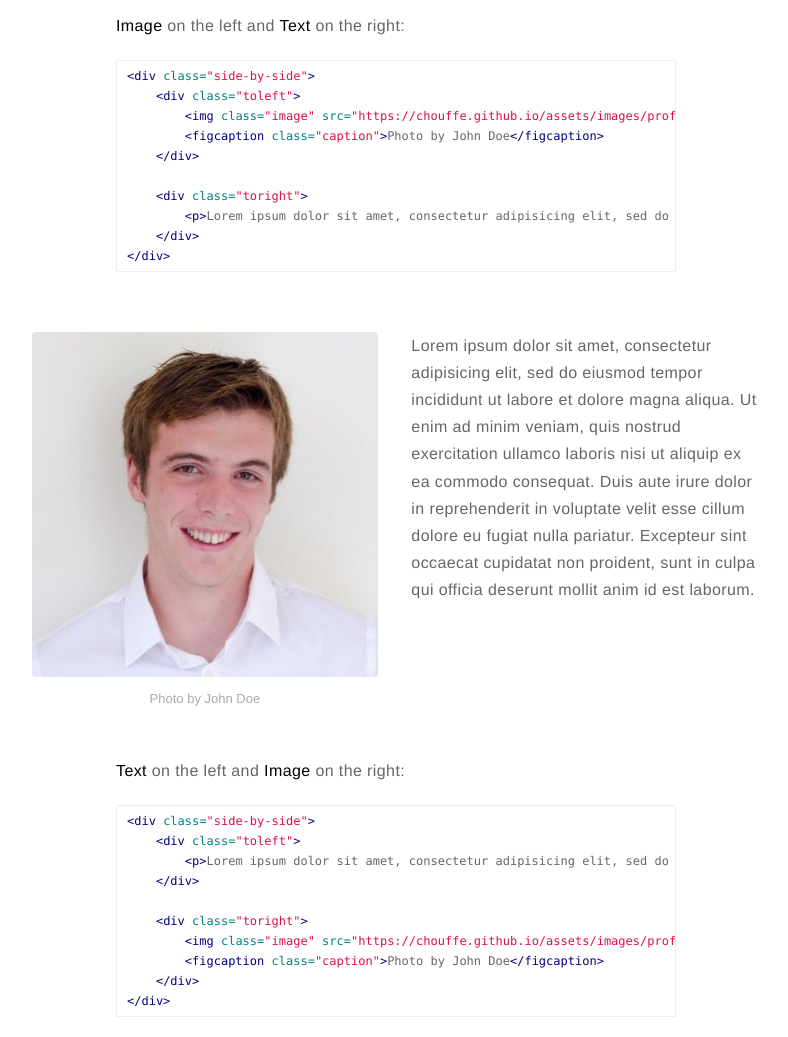
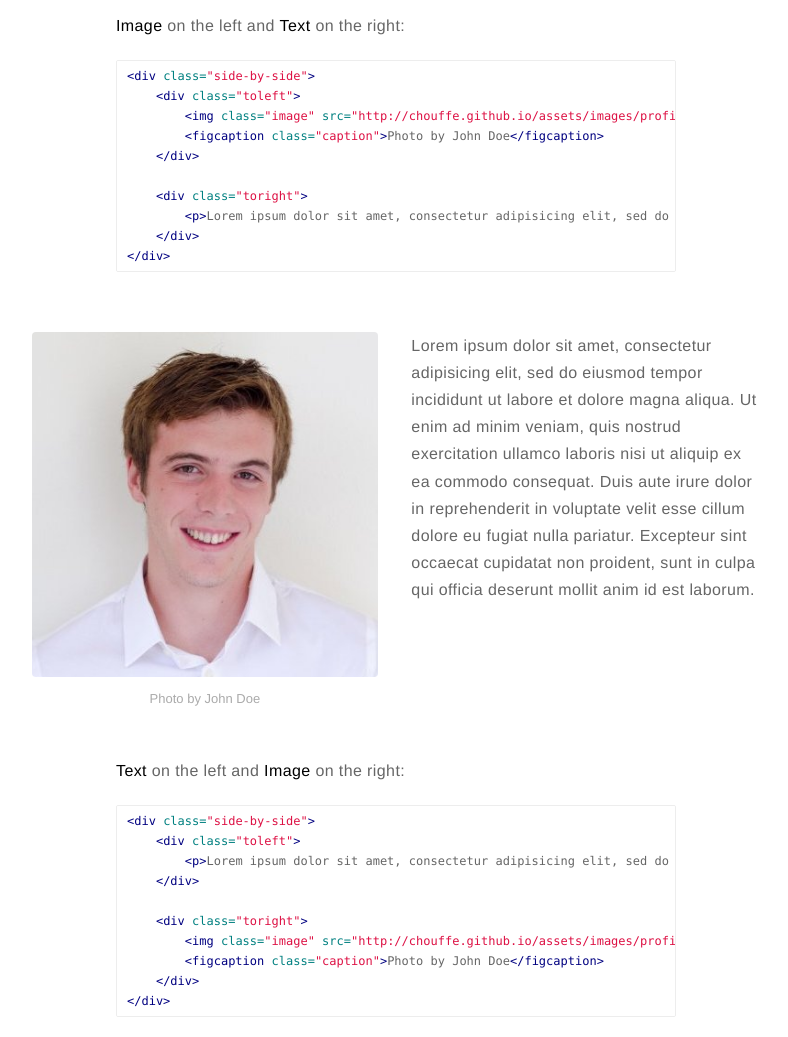
Before and after one commit to Chouffe/chouffe.github.com, a Jekyll site: the page built from _posts/2015-02-24-markdown-extra-components.markdown, in a window 1280 px wide and 1400 px high, scrolled down 1068 px. Shown: the part 151-1188 px from the top of the window, without its empty margins (244-1032 px from the left). Built offline with Jekyll 4.4.1, drawn with Linux system fonts in a browser that asks for light colours; comment, search, counter and statistics services are not loaded; part of the change alters nothing that is shown.

Commit message:
[config] change config

```diff
--- a/_config.yml
+++ b/_config.yml
@@ -16,7 +16,7 @@ resume: false
 resume-external: true
 resume-url: https://linkedin.com/in/acaillau
 
-url: https://chouffe.github.io
+url: http://chouffe.github.io
 # your url: http://USERNAME.github.io
 
 permalink: /:title/
```
